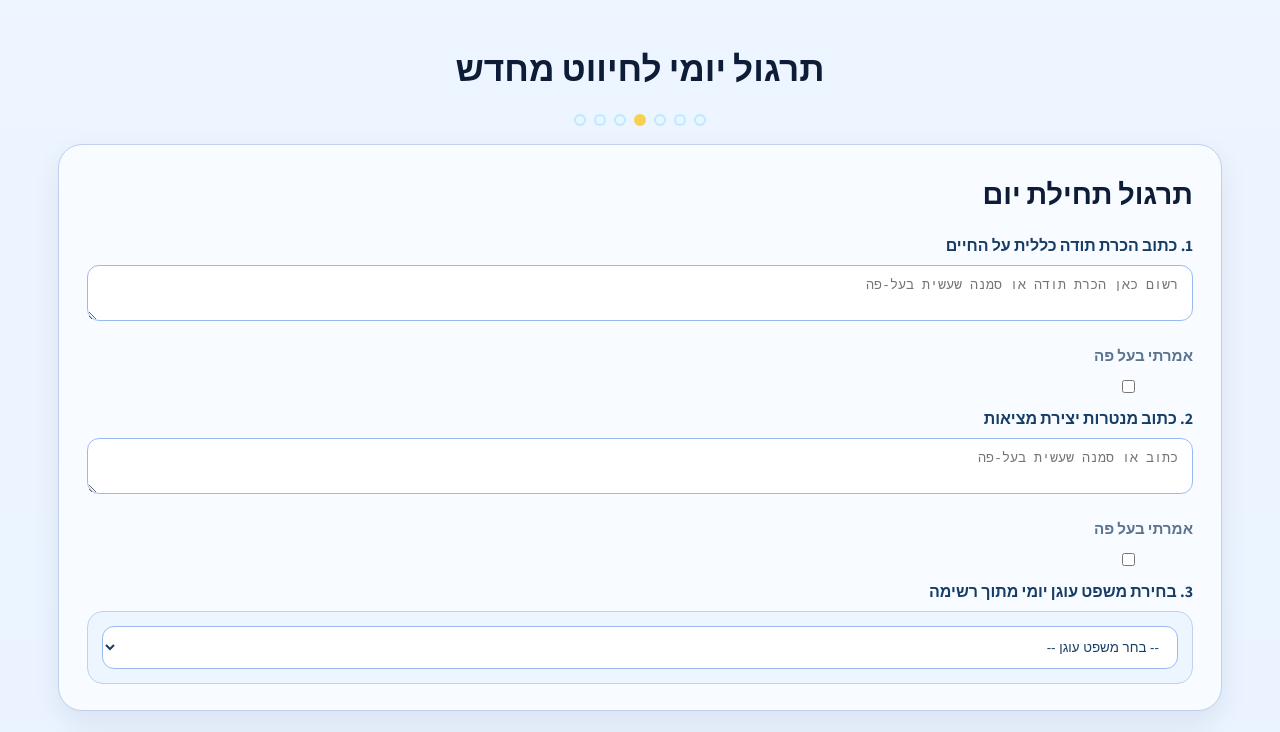
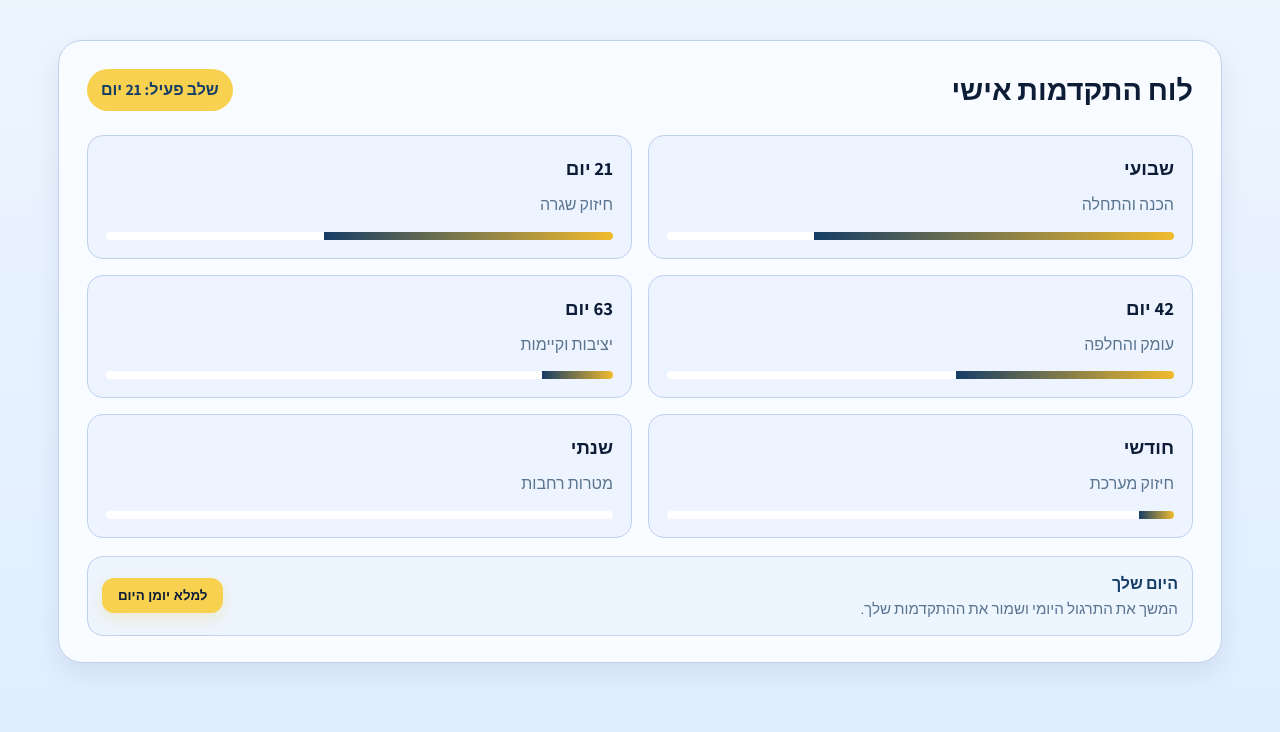
Before and after one commit to ruthielax-pixel/HSP-Rewire-daily, a plain HTML site: page index.html in a window 1280 px wide. Shown: the top 732 px of the page. Drawn offline with Linux system fonts and the light colour scheme.

Commit message:
Add files via upload

```diff
--- a/index.html
+++ b/index.html
@@ -76,6 +76,19 @@
     .section-title{background:#e3f2ff;padding:10px 14px;border-radius:14px;margin:-20px -24px 18px;color:var(--text);border-bottom:1px solid var(--border)}
     hr{border:none;height:1px;background:var(--border);margin:18px 0}
     footer{margin-top:24px;text-align:center;color:var(--muted)}
+    .dashboard-shell{display:block;background:var(--card);padding:26px 28px;border-radius:24px;margin:0 0 22px;box-shadow:var(--shadow);border:1px solid var(--border)}
+    .dashboard-shell[hidden], .daily-view[hidden]{display:none}
+    .dashboard-header{display:flex;justify-content:space-between;align-items:center;gap:16px;margin-bottom:22px}
+    .dashboard-header h2{margin:0}
+    .dashboard-grid{display:grid;grid-template-columns:repeat(2,minmax(0,1fr));gap:16px}
+    .stage-card{padding:18px;border:1px solid var(--border);border-radius:16px;background:var(--blue-100);cursor:pointer}
+    .stage-card h3{margin:0 0 8px;color:var(--navy-900)}
+    .stage-card p{margin:0;color:var(--muted)}
+    .progress{height:8px;margin-top:14px;border-radius:999px;background:#fff;overflow:hidden}
+    .progress span{display:block;height:100%;background:linear-gradient(90deg,var(--navy-700),var(--gold-500))}
+    .daily-view{display:block}
+    .back-button{margin-bottom:16px}
+    @media(max-width:700px){.dashboard-grid{grid-template-columns:1fr}.dashboard-header{align-items:flex-start;flex-direction:column}}
     @media print{body{background:#fff}section{box-shadow:none;border:1px solid #ccc}}
     @media(min-width:900px){
       .sections-grid{grid-template-columns:1fr}
@@ -84,7 +97,28 @@
   </style>
 </head>
 <body>
-  <h1>תרגול יומי לחיווט מחדש</h1>
+  <div id="dashboard" class="dashboard-shell">
+    <div class="dashboard-header">
+      <h2>לוח התקדמות אישי</h2>
+      <span class="badge" style="background:var(--gold-400);padding:8px 14px;border-radius:999px;font-weight:700">שלב פעיל: 21 יום</span>
+    </div>
+    <div class="dashboard-grid">
+      <div class="stage-card" data-stage="weekly"><h3>שבועי</h3><p>הכנה והתחלה</p><div class="progress"><span style="width:71%"></span></div></div>
+      <div class="stage-card" data-stage="21"><h3>21 יום</h3><p>חיזוק שגרה</p><div class="progress"><span style="width:57%"></span></div></div>
+      <div class="stage-card" data-stage="42"><h3>42 יום</h3><p>עומק והחלפה</p><div class="progress"><span style="width:43%"></span></div></div>
+      <div class="stage-card" data-stage="63"><h3>63 יום</h3><p>יציבות וקיימות</p><div class="progress"><span style="width:14%"></span></div></div>
+      <div class="stage-card" data-stage="monthly"><h3>חודשי</h3><p>חיזוק מערכת</p><div class="progress"><span style="width:7%"></span></div></div>
+      <div class="stage-card" data-stage="yearly"><h3>שנתי</h3><p>מטרות רחבות</p><div class="progress"><span style="width:0%"></span></div></div>
+    </div>
+    <div class="highlight" style="margin-top:18px;display:flex;justify-content:space-between;align-items:center;gap:14px;flex-wrap:wrap">
+      <div><strong>היום שלך</strong><div class="muted">המשך את התרגול היומי ושמור את ההתקדמות שלך.</div></div>
+      <button id="openDailyBtn" type="button" class="button-yellow">למלא יומן היום</button>
+    </div>
+  </div>
+
+  <div id="dailyView" class="daily-view" hidden>
+    <button id="backToDashboardBtn" type="button" class="button-blue back-button">חזור לדאשבורד</button>
+    <h1>תרגול יומי לחיווט מחדש</h1>
 
   <div class="week-strip" aria-hidden="true">
     <div class="week-dot"></div>
@@ -290,6 +324,7 @@
   <footer>
     <small>קובץ זה מיועד לתרגול יומי. אם תרצה, אעדכן אותו לגרסה שניתן למלא דיגיטלית ולשמור.</small>
   </footer>
+  </div>
 
   <script>
     const storagePrefix = 'dailyRewire-';
@@ -746,6 +781,19 @@
       checkWeeklyReminder();
     }
 
+    function showDailyView() {
+      document.getElementById('dashboard').hidden = true;
+      document.getElementById('dailyView').hidden = false;
+    }
+
+    function showDashboard() {
+      document.getElementById('dailyView').hidden = true;
+      document.getElementById('dashboard').hidden = false;
+    }
+
+    document.getElementById('openDailyBtn').addEventListener('click', showDailyView);
+    document.getElementById('backToDashboardBtn').addEventListener('click', showDashboard);
+
     initialize();
   </script>
 </body>
```
